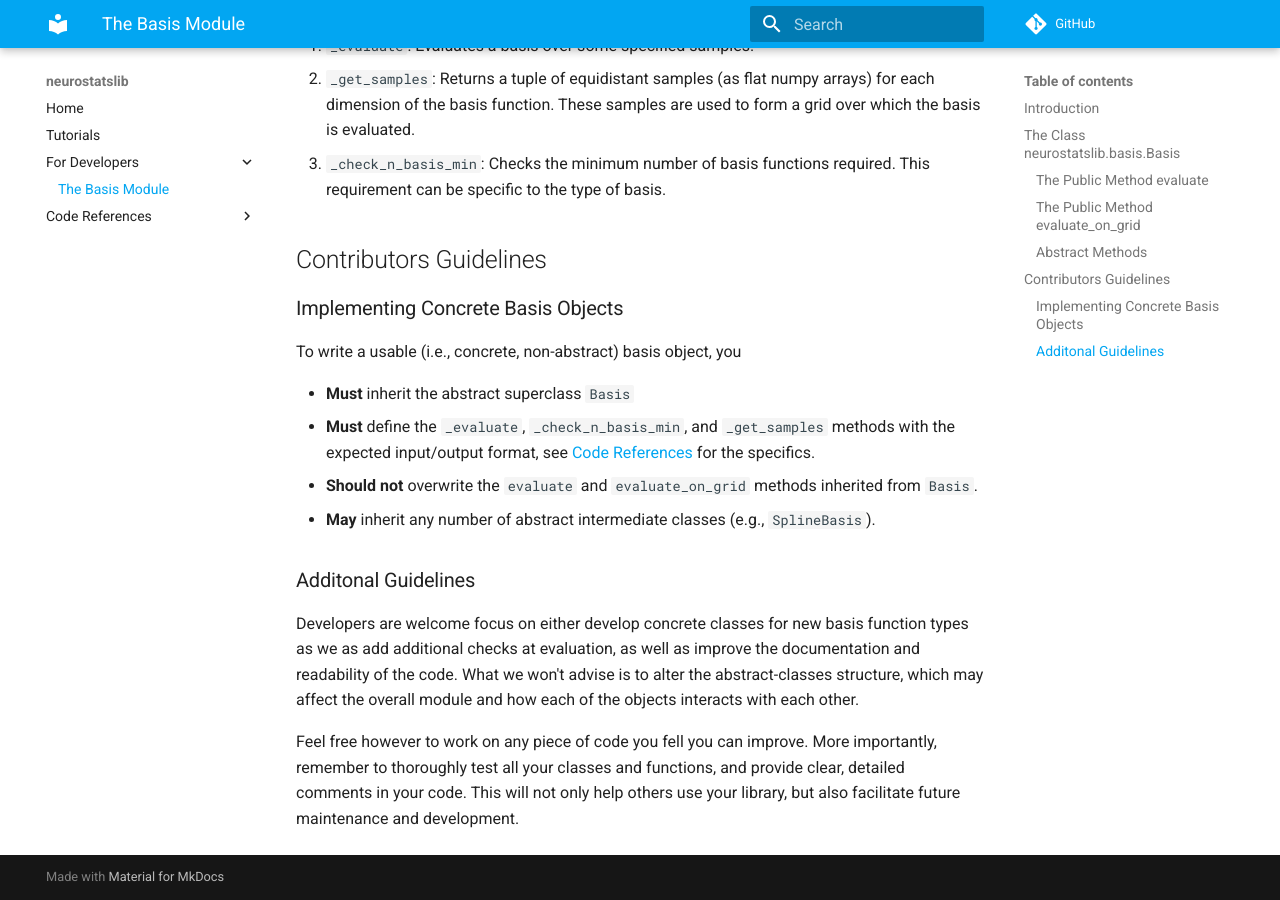
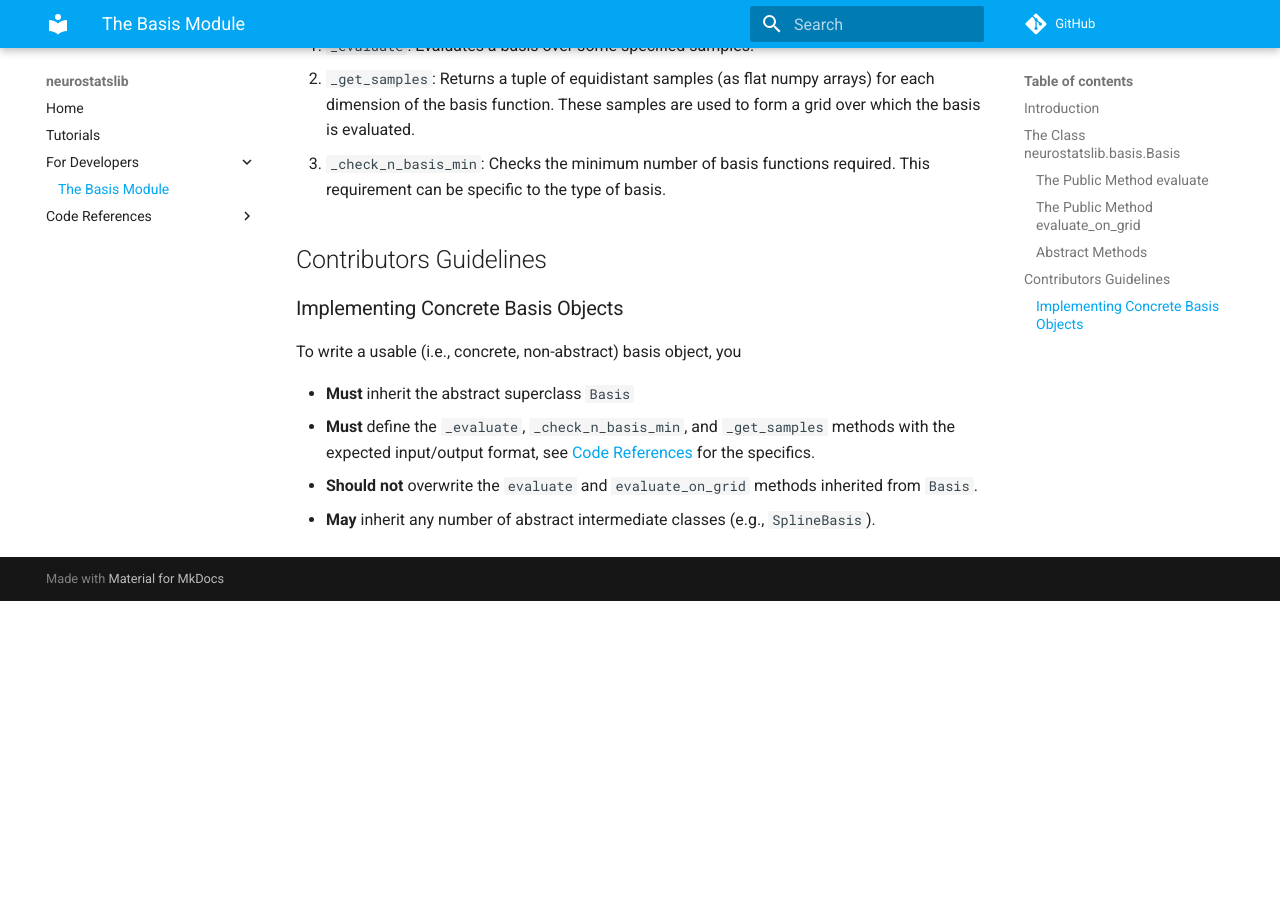
Before and after one commit to flatironinstitute/nemos, an MkDocs documentation site: the page built from docs/developers_notes/basis_module.md, in a window 1280 px wide and 900 px high, scrolled down 1773 px. Built offline with MkDocs 1.6.1 and Material for MkDocs 9.7.7, drawn with Linux system fonts in a browser that asks for light colours; comment, search, counter and statistics services are not loaded; after the commit the page ends 2374 px from its top, so only the background shows below that.

Commit message:
moved generic guidelines to CONTRIBUTING.md

```diff
--- a/docs/developers_notes/basis_module.md
+++ b/docs/developers_notes/basis_module.md
@@ -65,15 +65,3 @@ To write a usable (i.e., concrete, non-abstract) basis object, you
 - **Must** define the `_evaluate`, `_check_n_basis_min`, and `_get_samples` methods with the expected input/output format, see [Code References](../../reference/neurostatslib/basis/) for the specifics.
 - **Should not** overwrite the `evaluate` and `evaluate_on_grid` methods inherited from `Basis`.
 - **May** inherit any number of abstract intermediate classes (e.g., `SplineBasis`).
-
-
-### Additonal Guidelines
-
-Developers are welcome focus on either develop concrete classes for new basis function types
-as we as add additional checks at evaluation, as well as improve the documentation and readability
-of the code. What we won't advise is to alter the abstract-classes structure, which may affect
-the overall module and how each of the objects interacts with each other.
-
-Feel free however to work on any piece of code you fell you can improve. More importantly, remember
-to thoroughly test all your classes and functions, and provide clear, detailed comments in your code.
-This will not only help others use your library, but also facilitate future maintenance and development.
```
Also changed, not shown: CONTRIBUTING.md (+11 -0 lines).
